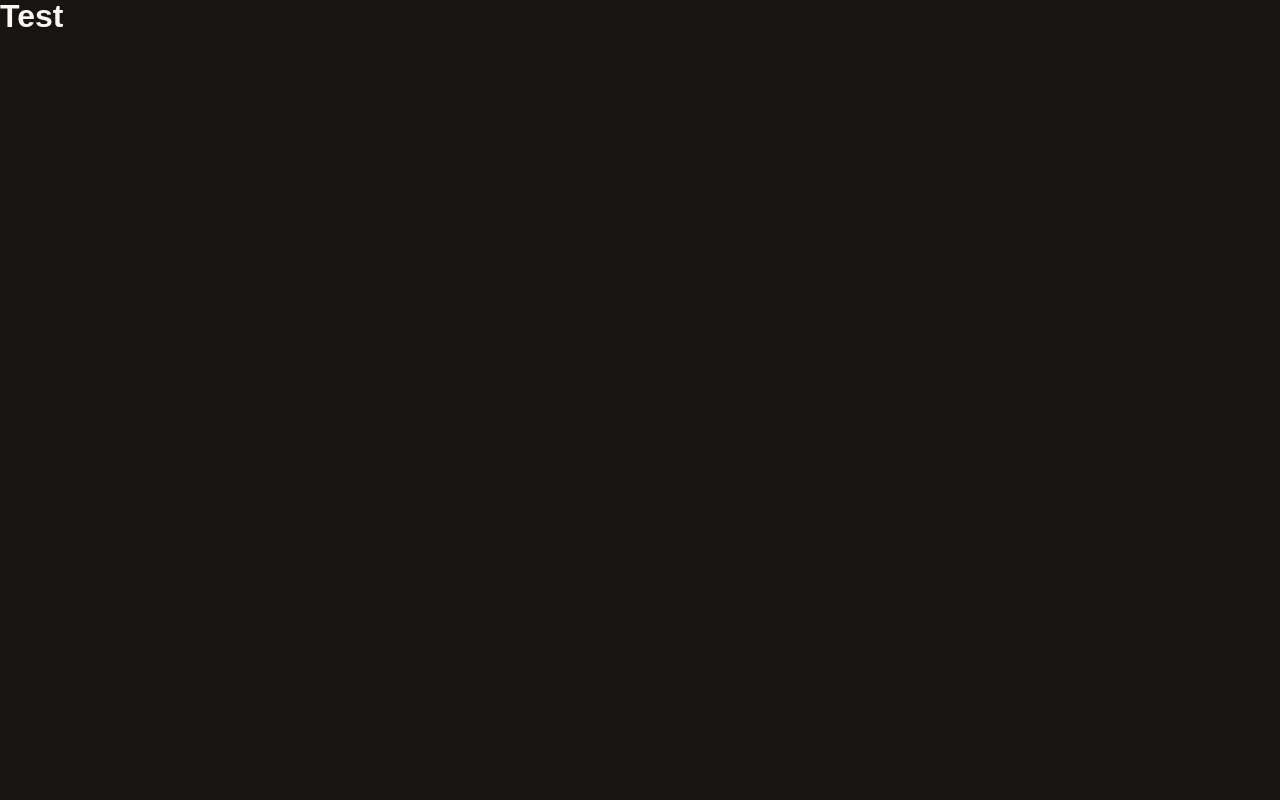
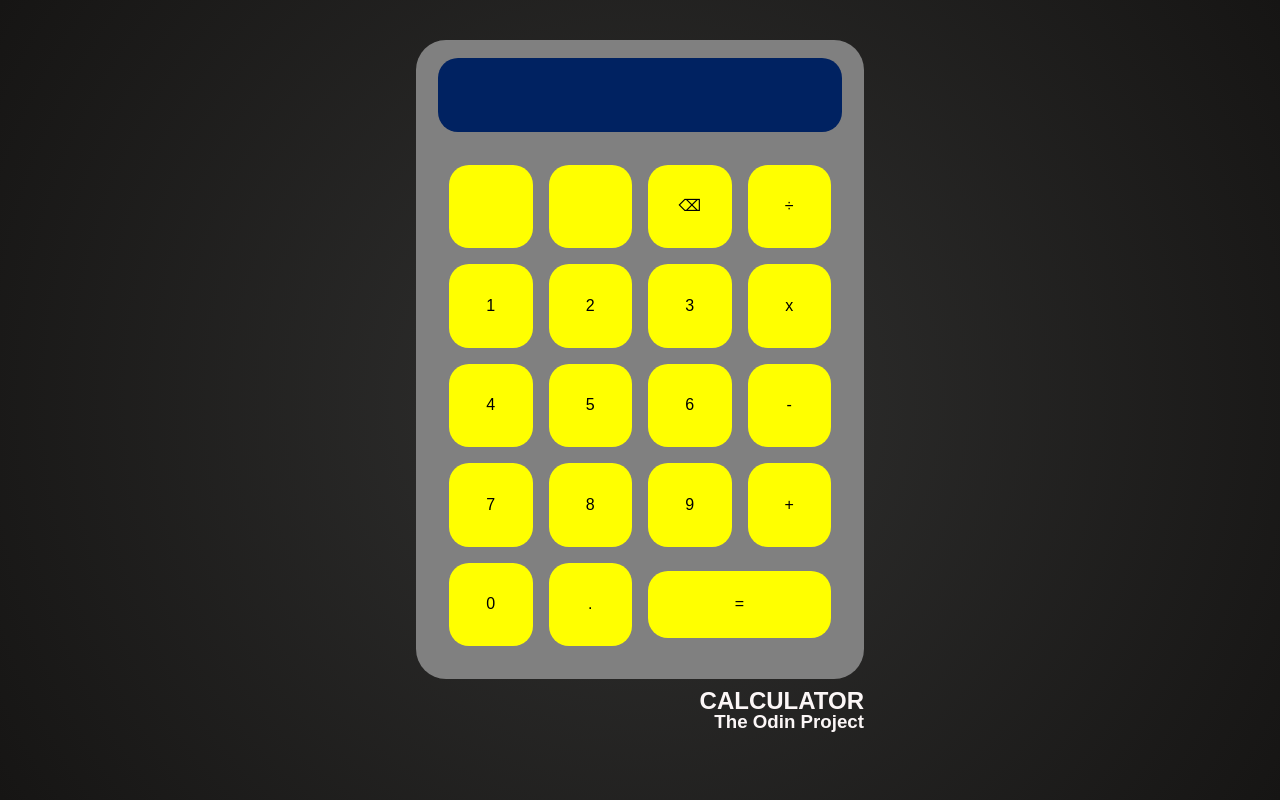
Before and after one commit to RoanOpperman/top-js-f-calculator, a plain HTML site: page index.html in a window 1280 px wide. Drawn offline with Linux system fonts and the light colour scheme.

Commit message:
[layout]: add basic html structure and temporary css styling

```diff
--- a/index.html
+++ b/index.html
@@ -8,6 +8,67 @@
     <title>a TOP Calculator</title>
   </head>
   <body>
-    <h1>Test</h1>
+    <main id="container">
+      <section id="calculator-body">
+        <div id="display-container">
+          <div id="display"></div>
+        </div>
+        <div id="input">
+          <div class="input-row">
+            <!--ROW 1-->
+            <div class="input-column"><button class="input-btn"></button></div>
+            <div class="input-column"><button class="input-btn"></button></div>
+            <div class="input-column">
+              <button class="input-btn">&#9003;</button>
+            </div>
+            <div class="input-column">
+              <button class="input-btn">&divide;</button>
+            </div>
+          </div>
+          <div class="input-row">
+            <!--ROW 2-->
+            <div class="input-column"><button class="input-btn">1</button></div>
+            <div class="input-column"><button class="input-btn">2</button></div>
+            <div class="input-column"><button class="input-btn">3</button></div>
+            <div class="input-column"><button class="input-btn">x</button></div>
+          </div>
+          <div class="input-row">
+            <!--ROW 3-->
+            <div class="input-column"><button class="input-btn">4</button></div>
+            <div class="input-column"><button class="input-btn">5</button></div>
+            <div class="input-column"><button class="input-btn">6</button></div>
+            <div class="input-column"><button class="input-btn">-</button></div>
+          </div>
+          <div class="input-row">
+            <!--ROW 3-->
+            <div class="input-column"><button class="input-btn">7</button></div>
+            <div class="input-column"><button class="input-btn">8</button></div>
+            <div class="input-column"><button class="input-btn">9</button></div>
+            <div class="input-column"><button class="input-btn">+</button></div>
+          </div>
+            <!--ROW 4-->
+            <div id="bottom-row" class="input-row">
+            <div id="bottom-row-left">
+              <div class="input-column">
+                <button class="input-btn">0</button>
+              </div>
+              <div class="input-column">
+                <button class="input-btn">.</button>
+              </div>
+            </div>
+            <div id="bottom-row-right">
+              <div class="input-column">
+                <button id="equal-sign">=</button>
+              </div>
+            </div>
+          </div>
+          </div>
+        </div>
+      </section>
+      <section id="project-name">
+        <h1>CALCULATOR</h1>
+        <h3>The Odin Project</h3>
+      </section>
+    </main>
   </body>
 </html>
--- a/styles.css
+++ b/styles.css
@@ -69,7 +69,99 @@
     --color-off-warm-white: #fcf7f7;
   }
   body {
-    background-color: var(--color-near-black);
+    background: rgb(57, 56, 54);
+    background: radial-gradient(
+      circle,
+      rgb(49, 49, 48) 0%,
+      rgba(22, 21, 20, 1) 100%
+    );
     color: var(--color-off-warm-white);
   }
+  .input-btn {
+    border-radius: 20px;
+    width: 100%;
+    aspect-ratio: 1/1;
+    background-color: yellow;
+  }
+  #calculator-body {
+    background-color: gray;
+  }
 }
+@layer layout {
+  body {
+    display: flex;
+    justify-content: center;
+    align-items: center;
+  }
+  #container {
+    display: flex;
+    flex-direction: column;
+    height: 90vh;
+    width: 35vw;
+  }
+  #calculator-body {
+    display: flex;
+    flex-direction: column;
+    flex: 9;
+    border-radius: 30px;
+    overflow: hidden;
+  }
+  #project-name {
+    flex: 1;
+    width: 100%;
+  }
+  #display-container {
+    flex: 1;
+    display: flex;
+    justify-content: center;
+    align-items: flex-end;
+  }
+  #display {
+    background-color: #002261;
+    width: 90%;
+    height: 80%;
+    border-radius: 20px;
+  }
+  #input {
+    display: flex;
+    flex-direction: column;
+    flex: 4;
+    padding: 25px;
+  }
+  .input-row {
+    display: flex;
+    flex: 1;
+  }
+  .input-column {
+    display: flex;
+    justify-content: center;
+    align-items: center;
+    padding: 8px;
+    flex: 1;
+  }
+  #bottom-row {
+    flex: 1;
+    flex-direction: row;
+    display: flex;
+  }
+  #bottom-row-left {
+    display: flex;
+    flex: 1;
+  }
+  #bottom-row-right {
+    flex: 1;
+    height: 100%;
+    display: flex;
+  }
+  #equal-sign {
+    flex: 1;
+    border-radius: 20px;
+    height: 80%;
+    background-color: yellow;
+  }
+
+  #project-name {
+    text-align: end;
+    padding-top: 10px;
+  }
+}
```
Also changed, not shown: script.js (+16 -0 lines).
